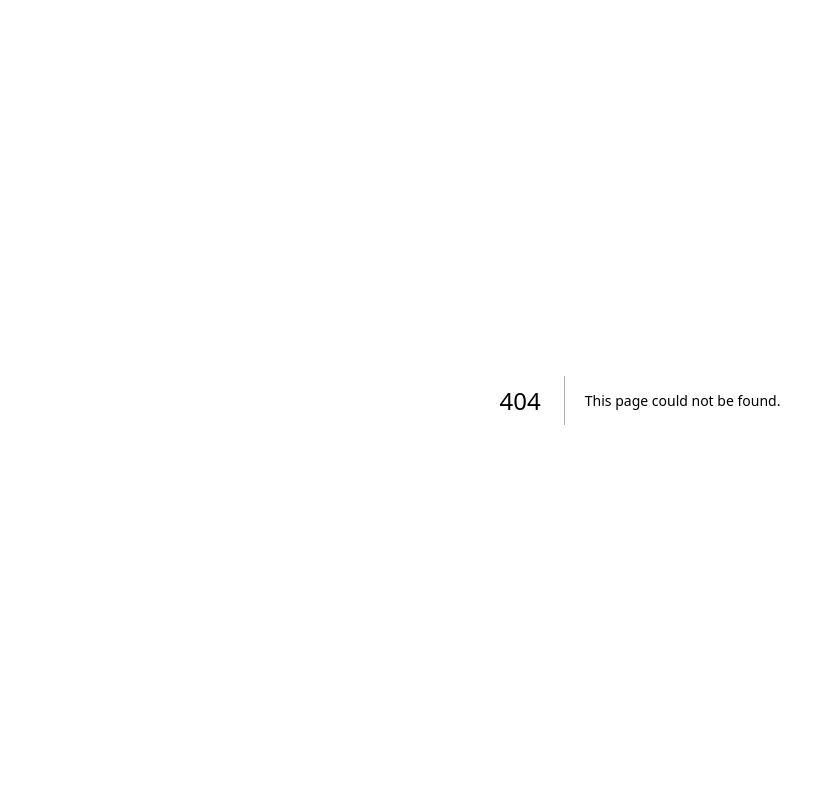
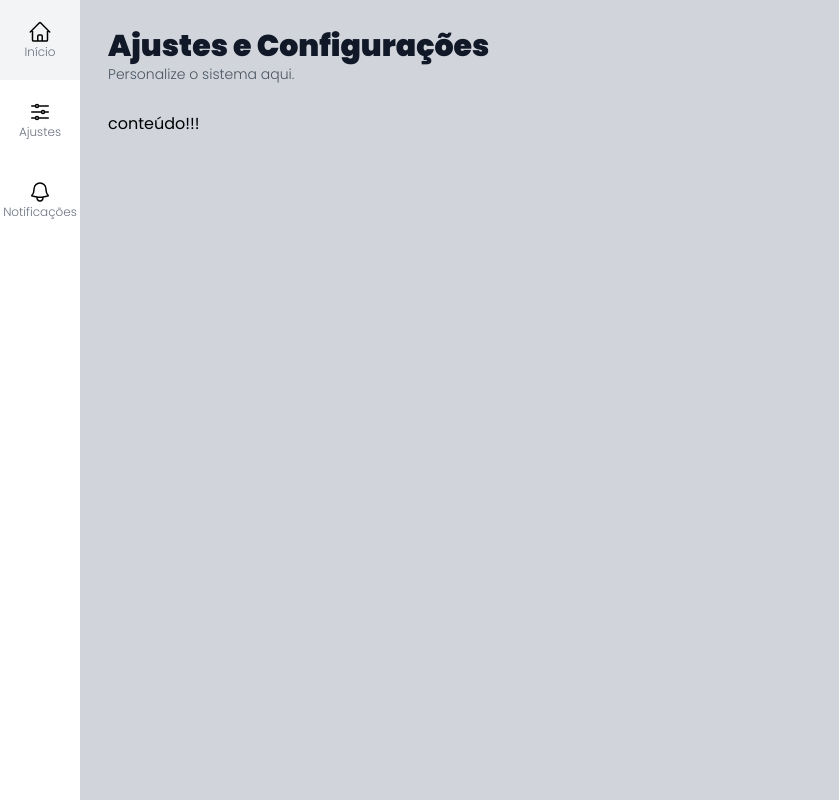
Before and after one commit to DevDaniloFerrari/admin-template, a Next.js app: page /ajustes in a window 1280 px wide. Before the commit this address had no page. Shown: the whole page, without its empty margins (0-839 px from the left). Built offline with nearby package versions, Linux system fonts and the light colour scheme.

Commit message:
criando paginas e melhorando componente titulo

```diff
--- /dev/null
+++ b/app/ajustes/page.tsx
@@ -0,0 +1,12 @@
+import Layout from "@/components/template/Layout";
+
+export default function Ajustes() {
+  return (
+    <Layout
+      titulo="Ajustes e Configurações"
+      subtitulo="Personalize o sistema aqui."
+    >
+      <h3>conteúdo!!!</h3>
+    </Layout>
+  );
+}
--- /dev/null
+++ b/app/notificacoes/page.tsx
@@ -0,0 +1,12 @@
+import Layout from "@/components/template/Layout";
+
+export default function Notificacoes() {
+  return (
+    <Layout
+      titulo="Notificações"
+      subtitulo="Aqui você irá gerenciar suas notificações"
+    >
+      <h3>conteúdo!!!</h3>
+    </Layout>
+  );
+}
--- a/components/template/MenuItem.tsx
+++ b/components/template/MenuItem.tsx
@@ -1,3 +1,5 @@
+import Link from "next/link";
+
 interface MenuItemProps {
   url: string;
   texto: string;
@@ -5,5 +7,15 @@
 }
 
 export default function MenuItem(props: MenuItemProps) {
-  return <li className={``}>{props.icone}</li>;
+  return (
+    <li className={`hover:bg-gray-100`}>
+      <Link
+        href={props.url}
+        className={`flex flex-col justify-center items-center h-20 w-20`}
+      >
+        {props.icone}
+        <span className={`text-xs font-light text-gray-500`}>{props.texto}</span>
+      </Link>
+    </li>
+  );
 }
--- a/components/template/Titulo.tsx
+++ b/components/template/Titulo.tsx
@@ -6,8 +6,8 @@
 export default function Titulo(props: TituloProps) {
   return (
     <div>
-      <h1 className={``}>{props.titulo}</h1>
-      <h2 className={``}>{props.subtitulo}</h2>
+      <h1 className={`font-black text-3xl text-gray-900`}>{props.titulo}</h1>
+      <h2 className={`font-light text-sm text-gray-600`}>{props.subtitulo}</h2>
     </div>
   );
 }
```
